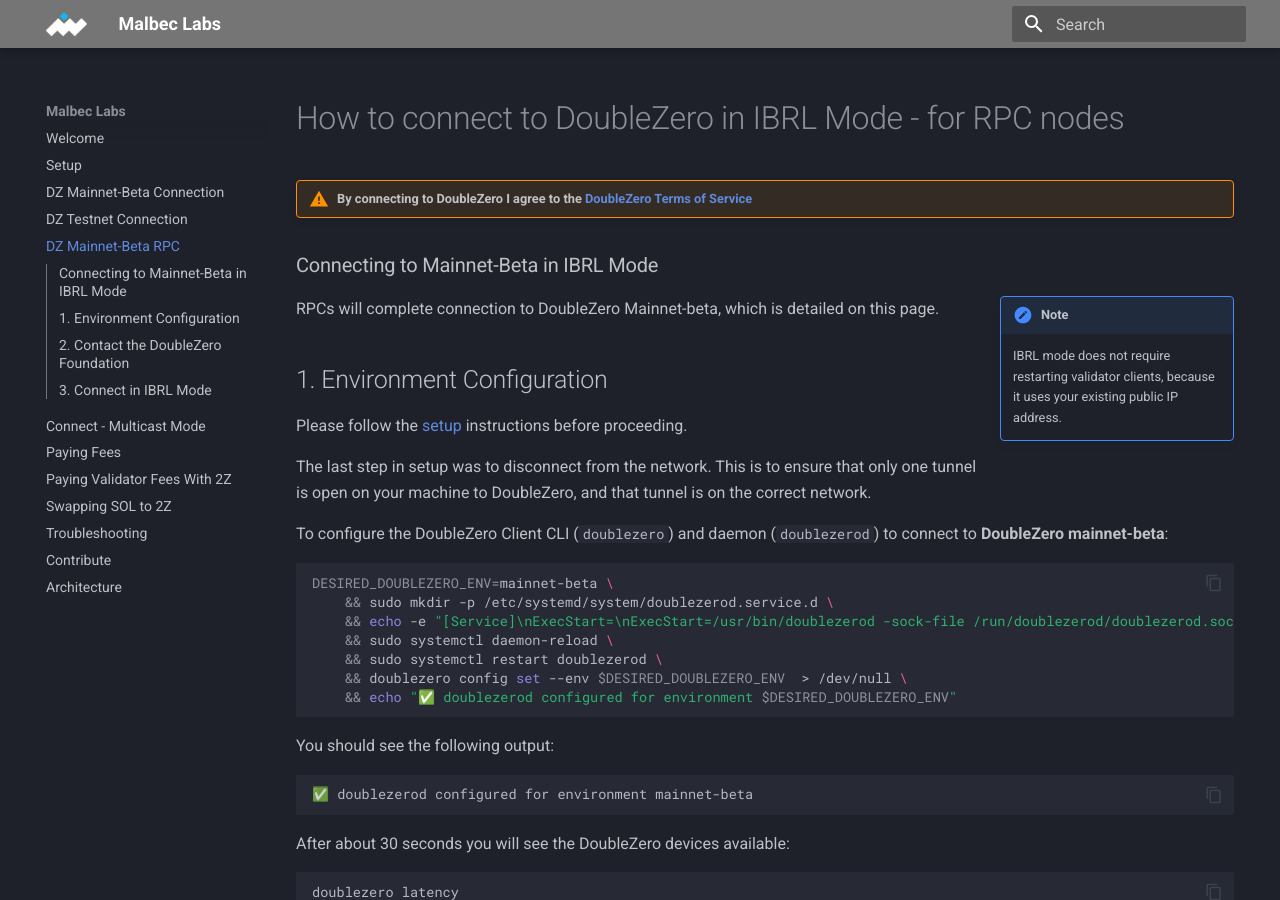
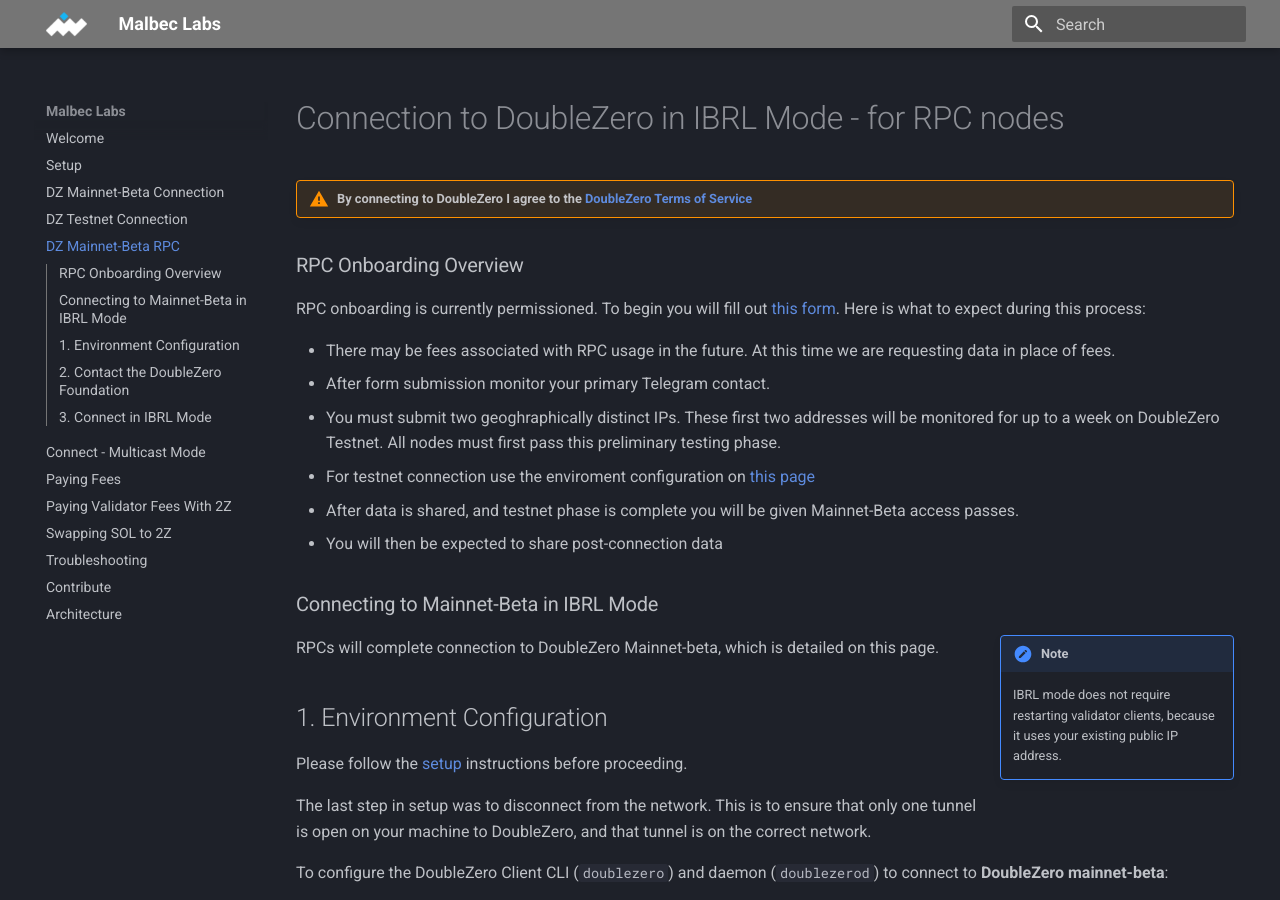
Before and after one commit to malbeclabs/docs, an MkDocs documentation site: the page built from docs/DZ Mainnet-beta RPC.md, in a window 1280 px wide and 900 px high. Built offline with MkDocs 1.6.1 and Material for MkDocs 9.7.7, drawn with Linux system fonts in a browser that asks for light colours.

Commit message:
Update DZ Mainnet-beta RPC.md

```diff
--- a/docs/DZ Mainnet-beta RPC.md
+++ b/docs/DZ Mainnet-beta RPC.md
@@ -1,6 +1,16 @@
-# How to connect to DoubleZero in IBRL Mode - for RPC nodes
+# Connection to DoubleZero in IBRL Mode - for RPC nodes
 !!! warning "By connecting to DoubleZero I agree to the [DoubleZero Terms of Service](https://doublezero.xyz/terms-protocol)"
 
+### RPC Onboarding Overview
+
+RPC onboarding is currently permissioned. To begin you will fill out [this form](https://forms.fillout.com/t/s77k7wandMus?id=rec08iF4Z8kVFGm1z). Here is what to expect during this process:
+
+- There may be fees associated with RPC usage in the future. At this time we are requesting data in place of fees.
+- After form submission monitor your primary Telegram contact.
+- You must submit two geoghraphically distinct IPs. These first two addresses will be monitored for up to a week on DoubleZero Testnet. All nodes must first pass this preliminary testing phase.
+  - For testnet connection use the enviroment configuration on [this page](https://docs.malbeclabs.com/DZ%20Testnet%20Connection/)
+- After data is shared, and testnet phase is complete you will be given Mainnet-Beta access passes.
+  - You will then be expected to share post-connection data
 
 
 ###  Connecting to Mainnet-Beta in IBRL Mode
```
